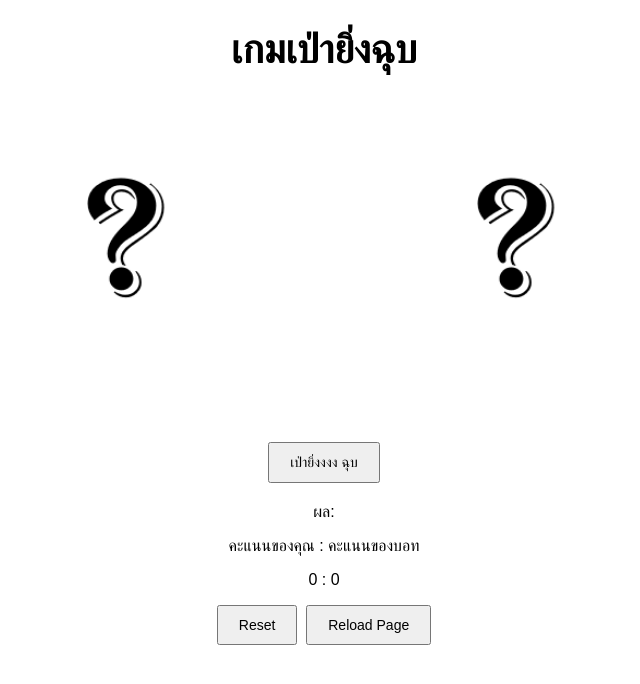
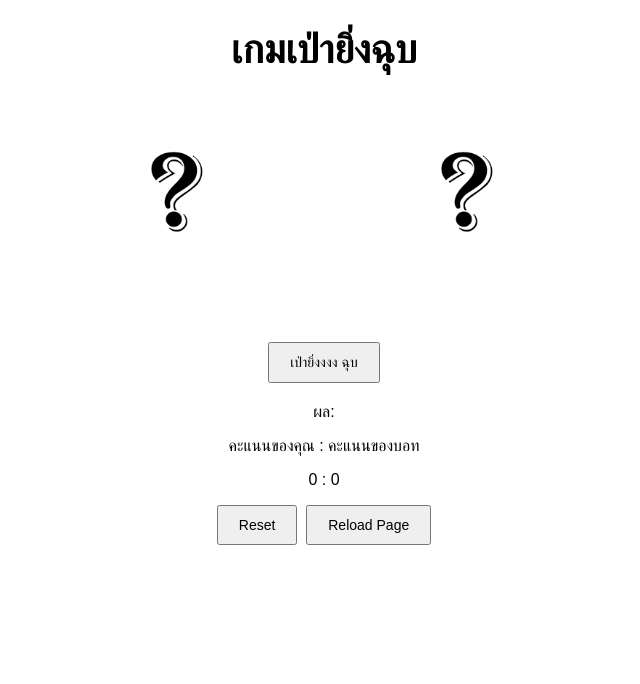
Before and after one commit to FarrewX/Rock-Scissors-Paper, a Vue app: page / in a window 1280 px wide. Shown: the top 684 px of the page, without its empty margins (316-956 px from the left). Built offline with nearby package versions, Linux system fonts and the light colour scheme.

Commit message:
fix style3

```diff
--- a/src/assets/main.css
+++ b/src/assets/main.css
@@ -26,8 +26,8 @@ button {
 .indent{ padding-left: 90px }
 
 .choice-image {
-  width: 300px;
-  height: 300px;
+  width: 200px;
+  height: 200px;
 }
 
 p{
```
